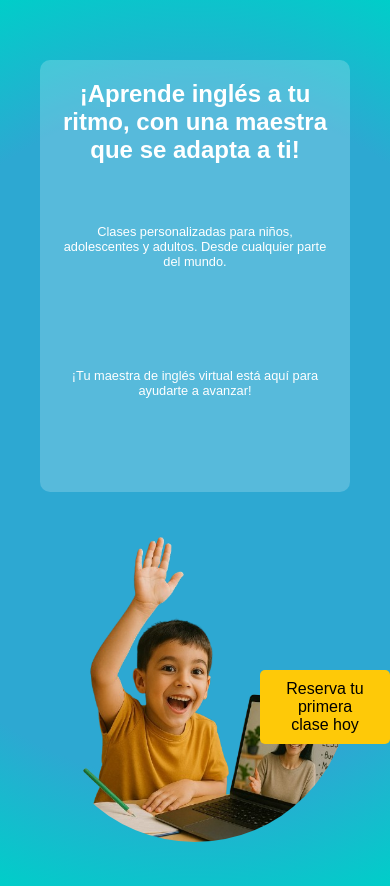
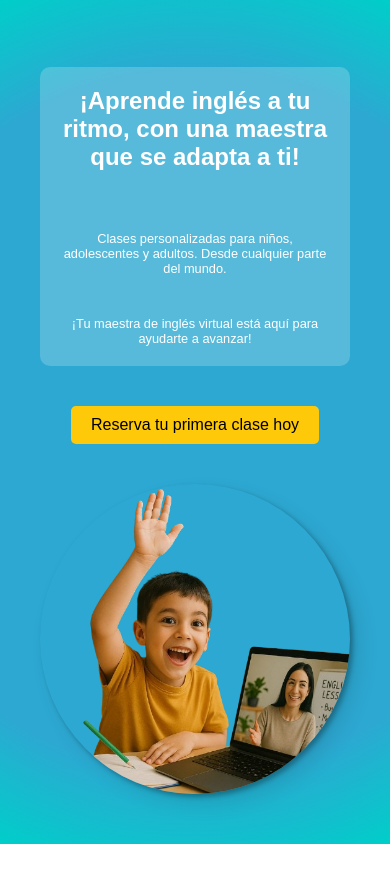
Before and after one commit to Emiliocho/My-english-teacher, a plain HTML site: page index.html in a window 390 px wide. After the commit the page ends 844 px from the top, so only its background shows below. Drawn offline with Linux system fonts and the light colour scheme.

Commit message:
responsive desing

```diff
--- a/index.html
+++ b/index.html
@@ -25,7 +25,7 @@
         }
 
         #hero {
-            background-image: radial-gradient(circle at 50% 50%, #2DA8D2 70%, #00cec9);
+            background-image: radial-gradient(circle at 50% 50%, #2DA8D2 75%, #00cec9);
             display: flex;
             align-items: center;
             justify-content: center;
@@ -37,14 +37,15 @@
         }
 
         #hero-content {
-            display: grid;
-            grid-template-rows: repeat(3, 1fr);
+            display: flex;
+            flex-direction: column;
             color: white;
             min-width: 300px;
             width: 800px;
             padding: 20px;
             border-radius: 10px;
             background: rgba(255, 255, 255, 0.2);
+            gap: 20px;
 
             h1 {
                 font-size: 2rem;
@@ -87,6 +88,8 @@
             height: auto;
             object-fit: cover;
             border-radius: 50%;
+            box-shadow: 3px 3px 5px rgba(0, 0, 0, 0.3),
+                10px 10px 20px rgba(0, 0, 0, 0.1);
         }
 
         @media  (max-width: 1200px) {
@@ -120,6 +123,11 @@
                 object-fit: contain;
                 border-radius: 50%;
             }
+
+            #hero-btn {
+                position: inherit;
+                bottom: 0;
+            }
         }
     </style>
 </head>
```
